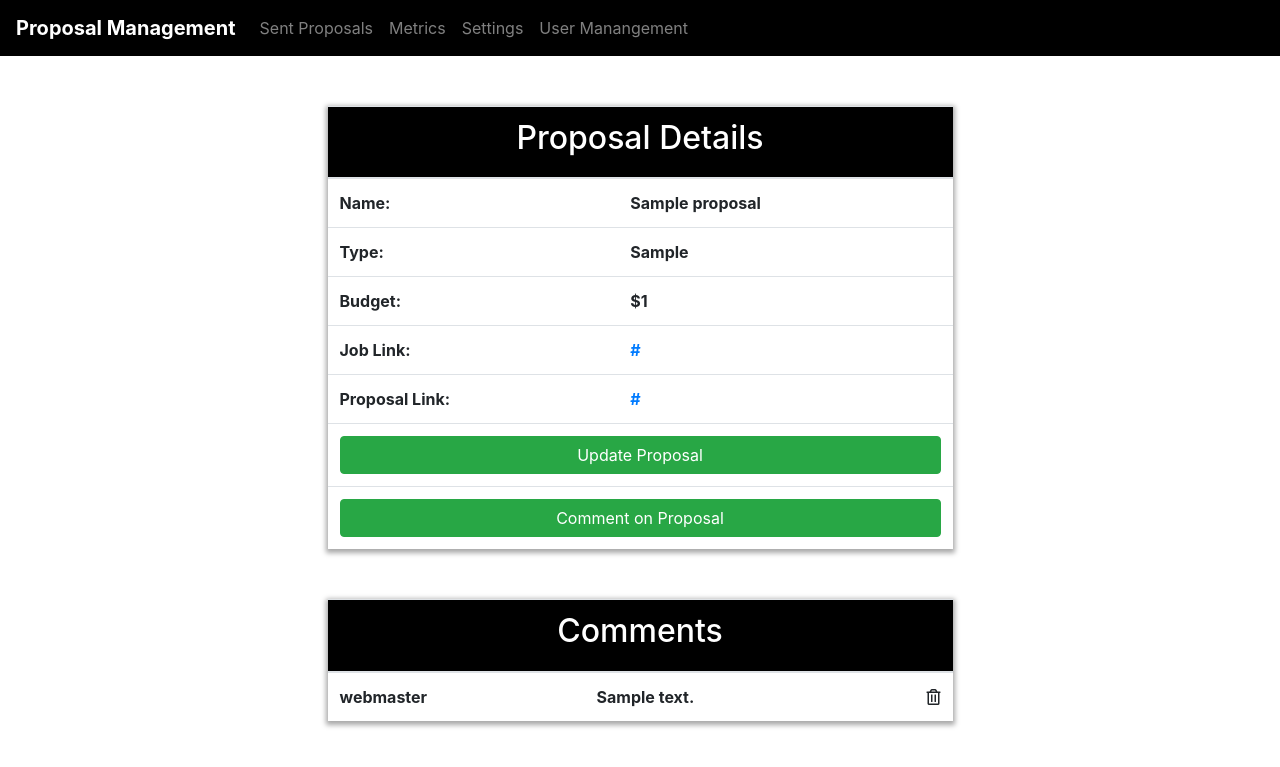
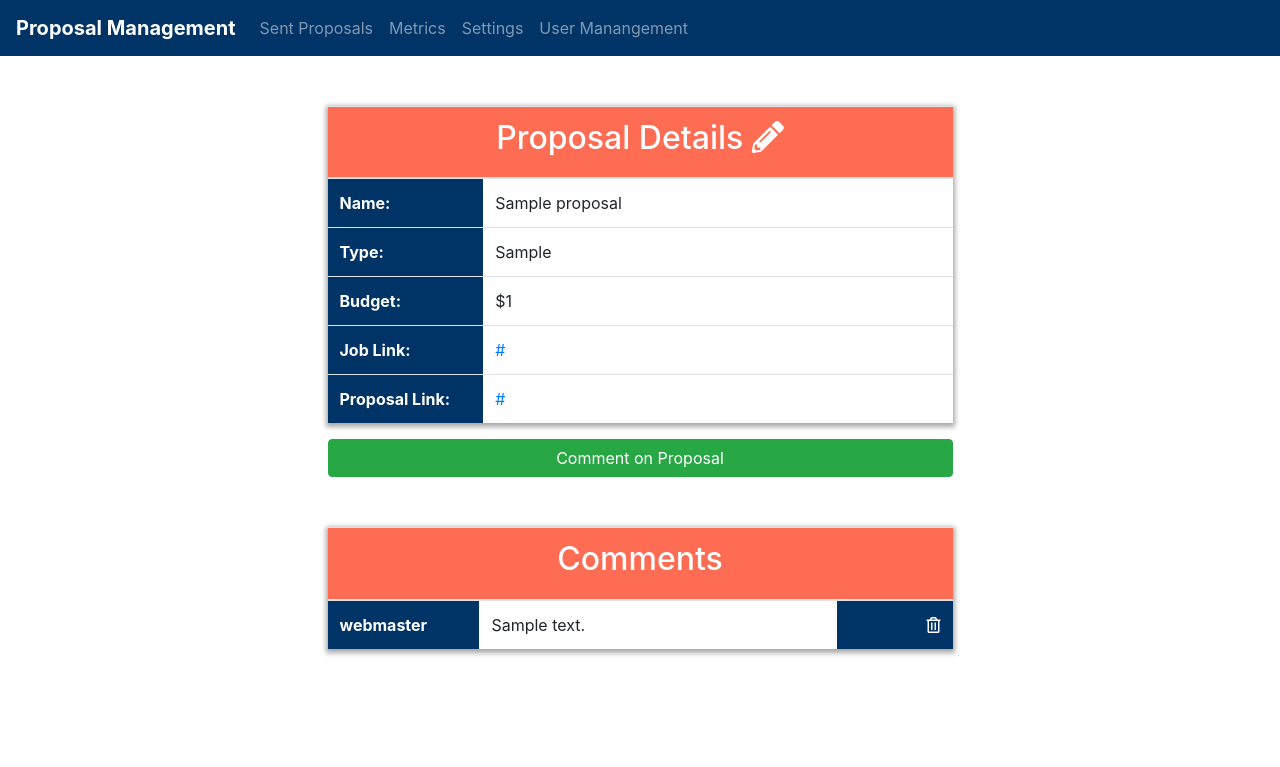
Before and after one commit to jdriscoll98/Proposal-Management, a Django app: a page that uses proposal/templates/proposal/proposal_detail.html in a window 1280 px wide. Shown: the top 767 px of the page. Run offline with Django 3.2, Linux system fonts and the light colour scheme; a user stored in the database is signed in; data comes from the database, SQL or seed files in the repository; tables that the repository leaves empty hold one stand-in row (values such as "Sample post"); some libraries are stand-ins or nearby versions.

Commit message:
CSS Cleanup

```diff
--- a/proposal/templates/proposal/proposal_detail.html
+++ b/proposal/templates/proposal/proposal_detail.html
@@ -3,18 +3,10 @@
 {% block custom_css %}
 <style type="text/css">
 table {
-  -webkit-box-shadow: 0px 2px 5px 2px rgba(168,168,168,1);
-  -moz-box-shadow: 0px 2px 5px 2px rgba(168,168,168,1);
-  box-shadow: 0px 2px 5px 2px rgba(168,168,168,1);
-  margin-top: 50px;
   margin-left: auto;
-margin-right: auto;
+  margin-right: auto;
 }
-.heading {
-  background-color: black;
-  color: white;
-  text-align: center;
-}
+
 .btn-container {
   background-color: #ddd;
 }
@@ -25,11 +17,17 @@ margin-right: auto;
 table {
   background-color: white;
 }
-td {
+td:nth-child(odd) {
   text-align: left;
   font-weight: bold;
+  color: white;
+  max-width: 50px;
+  background-color: var(--secondary-color);
 }
 
+.fa-pencil-alt {
+  color: white;
+}
 
 </style>
 {% endblock custom_css %}
@@ -41,7 +39,7 @@ td {
       <thead>
         <tr>
           <th colspan="3" class="heading">
-            <h2>Proposal Details</h2>
+            <h2>Proposal Details <i href="{% url 'proposal:update_proposal' pk=proposal.pk %}" class="fas fa-pencil-alt" data-toggle="tooltip" title="Edit Proposal"></i></h2>
           </th>
         </tr>
       </thead>
@@ -86,18 +84,9 @@ td {
             <a href="{{ object.proposal_link }}">{{ object.proposal_link }}</a>
           </td>
         </tr>
-        <tr>
-          <td colspan="2">
-              <a href="{% url 'proposal:update_proposal' object.pk %}"class="btn btn-success col-12">Update Proposal</a>
-          </td>
-        </tr>
-        <tr>
-          <td colspan="2">
-              <a href="{% url 'proposal:add_comment' object.pk %}"class="btn btn-success col-12">Comment on Proposal</a>
-          </td>
-        </tr>
       </tbody>
     </table>
+    <a href="{% url 'proposal:add_comment' object.pk %}"class="btn btn-success col-12">Comment on Proposal</a>
     {% if object.has_comments %}
     <table id="monitors-table" class="table">
       <thead>
@@ -125,3 +114,11 @@ td {
   </div>
 </div>
 {% endblock content %}
+
+{% block js %}
+<script>
+$('.fa-pencil-alt').click(function() {
+  window.location.href = $(this).attr('href');
+});
+</script>
+{% endblock js %}
--- a/website/static/website/css/style.css
+++ b/website/static/website/css/style.css
@@ -1,32 +1,29 @@
-.primary{
-  color: lightYellow ;
-  background-color: red;
-}
 
-.primary:focus, .my-primary:hover{
-  color: yellow ;
-  background-color: darkRed;
-}
-
-a.navbar-brand {
-  color: lightYellow ;
-}
-
-.navbar-brand:hover{
-  color: yellow;
+table {
+  -webkit-box-shadow: 0px 2px 5px 2px rgba(168,168,168,1);
+  -moz-box-shadow: 0px 2px 5px 2px rgba(168,168,168,1);
+  box-shadow: 0px 2px 5px 2px rgba(168,168,168,1);
+  margin-top: 50px;
 }
 
 :root {
   --main-color: black;
-  --secondary-color: #08f;
+  --secondary-color: #003366;
+  --primary-color: #fd6c53;
   --container-corner-radius: 10px;
   --title-size: 25px;
 }
 
 .navbar-dark, .bg-dark{
-  background-color: black !important;
+  background-color: var(--secondary-color) !important;
 }
 
 .fa:hover, .far:hover, .fas:hover {
   cursor: pointer;
 }
+
+.heading {
+  background-color: var(--primary-color);
+  color: white;
+  text-align: center;
+}
```
Also changed, not shown: proposal/templates/proposal/homepage.html (+1 -29 lines), proposal/templates/proposal/sent_proposals.html (+0 -33 lines), proposal/views.py (line endings or trailing spaces).
